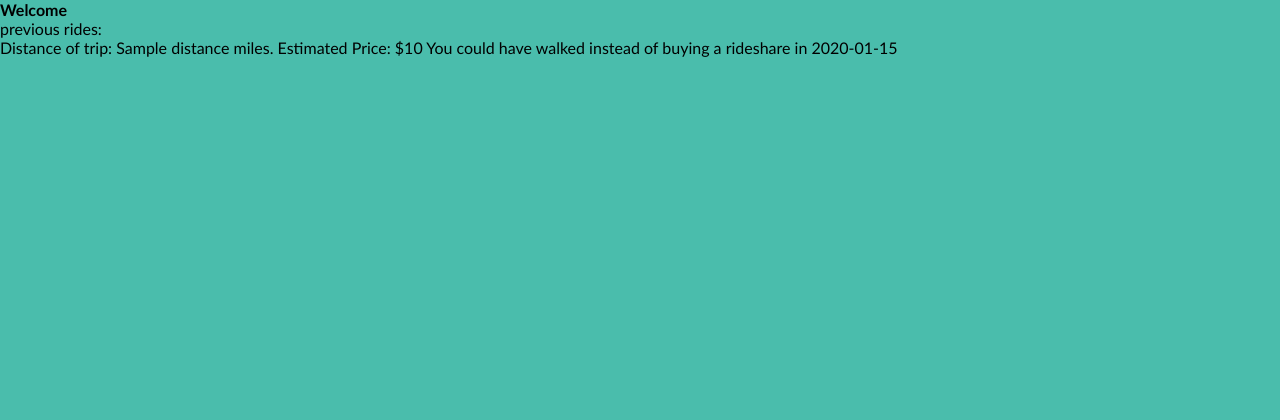
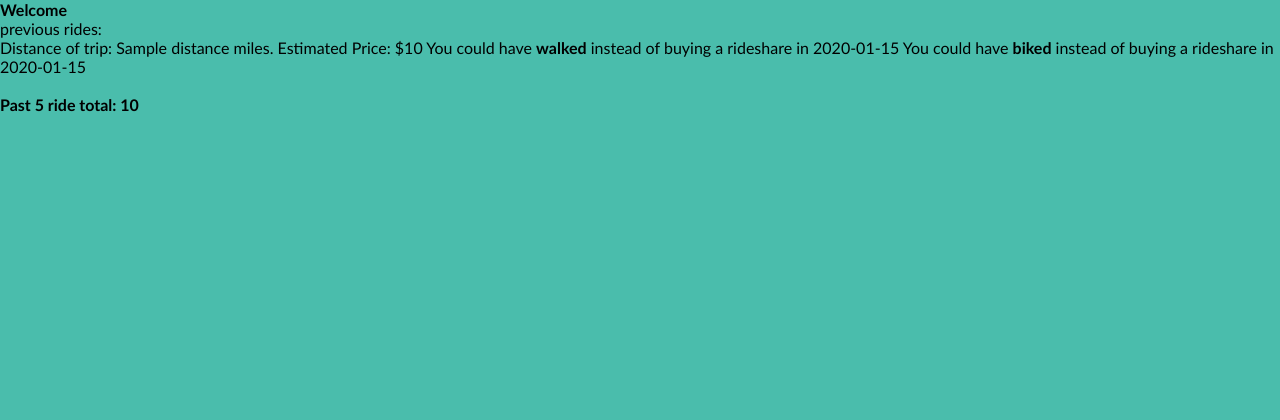
Before and after one commit to amshin98/slo-hacks-18-best-team-na, a Flask app: template templates/dashboard.html in a window 1280 px wide. Shown: the top 420 px of the page. Run offline with Flask 2, Linux system fonts and the light colour scheme; the template is opened without the code that fills it: most values are stand-ins (such as "Sample title", 1, 10 or a date in 2020); some libraries are stand-ins or nearby versions.

Commit message:
added more stats to dashboard

```diff
--- a/main.py
+++ b/main.py
@@ -52,23 +52,32 @@ def dashboard():
         history['history'][x]['distance'] = round(history['history'][x]['distance'], 2)
     print(history)
     price_list = []
+    price_tot = 0.0
     for ride in history['history']:
-        price_list.append(get_estimated_price(ride['start_time'], ride['end_time'], ride['distance']))
+        p = get_estimated_price(ride['start_time'], ride['end_time'], ride['distance'])
+        price_list.append(p)
+        price_tot += p
     print(price_list)
-    walk_matrix = [['1011 Railroad Ave, San Luis Obispo, CA 93401, US', 'Cerro Hollister, San Luis Obispo, CA 93405, USA'],
+    addr_matrix = [['1011 Railroad Ave, San Luis Obispo, CA 93401, US', 'Cerro Hollister, San Luis Obispo, CA 93405, USA'],
                    ['1701 Grand Ave, Del Mar, CA 92014, USA', '3663 Lorimer Ln, Encinitas, CA 92024, USA'],
                    ['3951 Camino Calma, San Diego, CA 92122, USA', '507 Kristen Ct, Encinitas, CA 92024, US'],
                    ['100 Grand Ave, San Luis Obispo, CA 93405, USA', '740 W Foothill Blvd, San Luis Obispo, California 93405, US'],
                    ['1011 Railroad Ave, San Luis Obispo, CA 93401, US', 'Cerro Hollister, San Luis Obispo, CA 93405, USA']
                    ]
     walking_times = []
-    for to_from in walk_matrix:
+    for to_from in addr_matrix:
         dist_mx = distance_matrix.distance_matrix(maps_client, to_from[0], to_from[1], mode='walking')
         walking_times.append(dist_mx['rows'][0]['elements'][0]['duration']['text'])
+    biking_times = []
+    for to_from in addr_matrix:
+        dist_mx = distance_matrix.distance_matrix(maps_client, to_from[0], to_from[1], mode='bicycling')
+        biking_times.append(dist_mx['rows'][0]['elements'][0]['duration']['text'])
     user_data = {
         'history': history,
         'price_list': price_list,
-        'walking_times': walking_times
+        'walking_times': walking_times,
+        'biking_times': biking_times,
+        'price_tot': p
     }
     return render_template('dashboard.html', user_data=user_data, credentials=credentials)
 
--- a/templates/dashboard.html
+++ b/templates/dashboard.html
@@ -14,8 +14,10 @@
 <div>previous rides:</div>
 {% for x in range(user_data['history']['history']|length) %}
 <div>Distance of trip: {{ user_data['history']['history'][x]['distance'] }} miles.    Estimated Price: ${{  user_data['price_list'][x] }}
-You could have walked instead of buying a rideshare in {{ user_data['walking_times'][x] }}</div>
+You could have <b>walked</b> instead of buying a rideshare in {{ user_data['walking_times'][x] }}
+You could have <b>biked</b> instead of buying a rideshare in {{ user_data['biking_times'][x] }}</div>
     <br/>
 {% endfor %}
+<b>Past 5 ride total: {{ user_data['price_tot'] }}</b>
 </body>
 </html>
```
